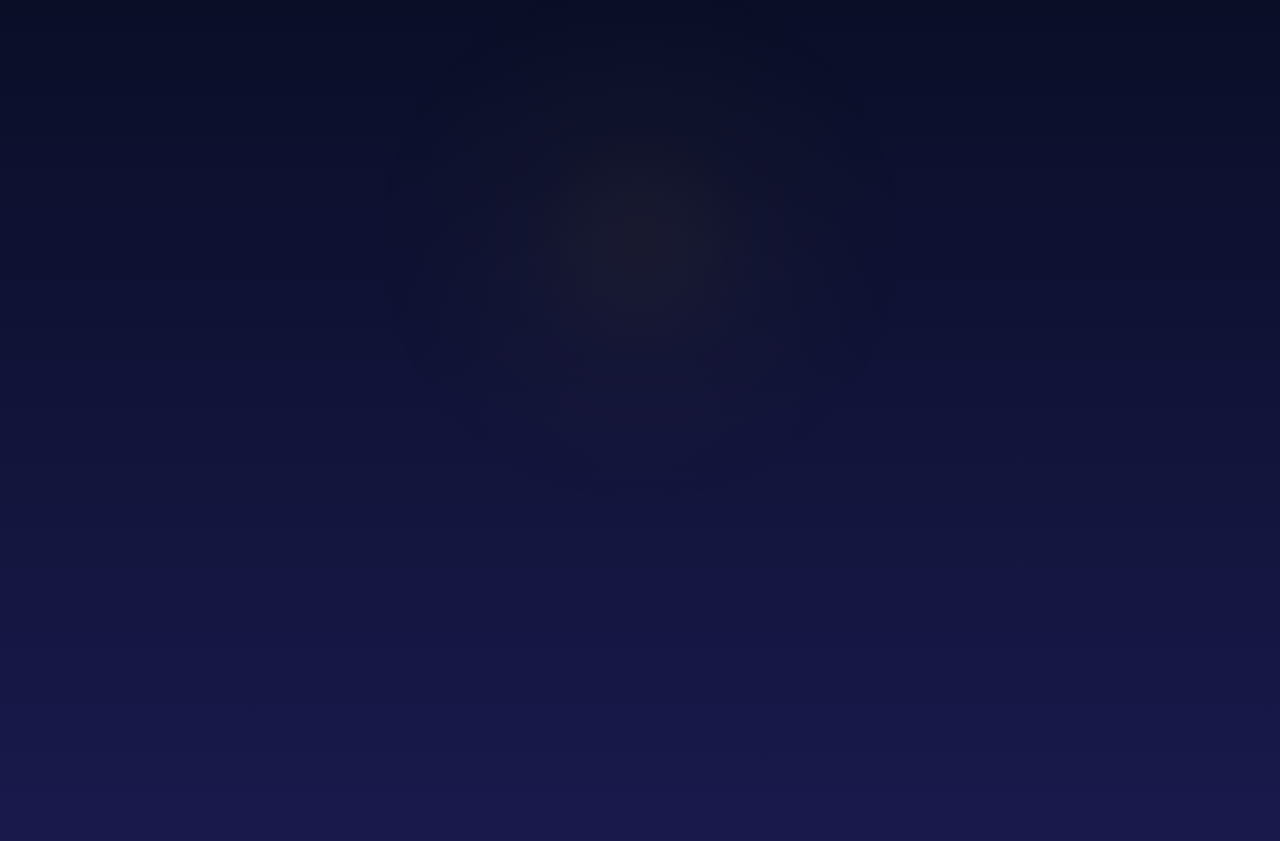
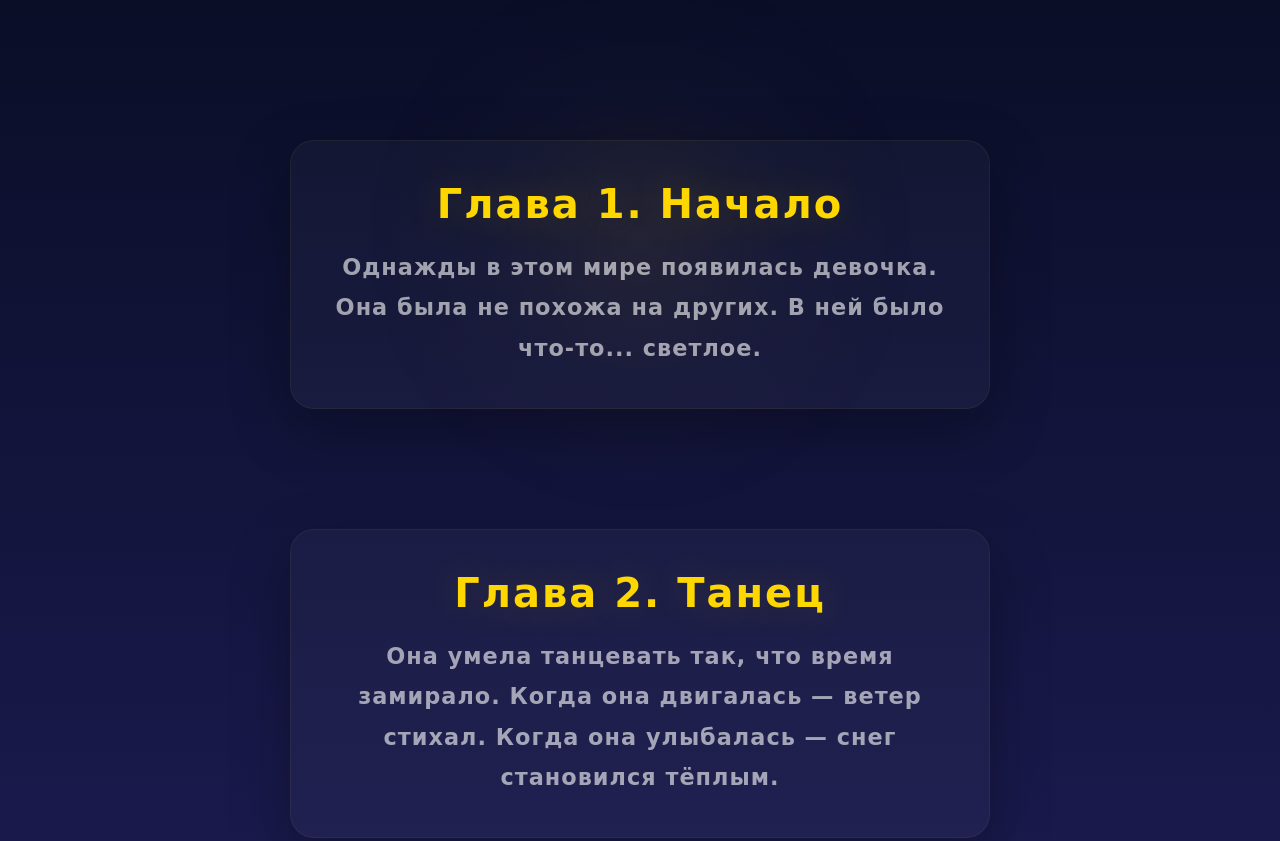
Before and after one commit to klimakorykin-sudo/1-15-33, a website: page app/pages/story/index.html in a window 1280 px wide. Shown: the top 841 px of the page. Drawn offline with Linux system fonts and the light colour scheme.

Commit message:
Update index.html

```diff
--- a/app/pages/story/index.html
+++ b/app/pages/story/index.html
@@ -7,7 +7,7 @@
     <link rel="stylesheet" href="/1-15-33/app/styles/variables.css">
     <link rel="stylesheet" href="/1-15-33/app/styles/global.css">
     <link rel="stylesheet" href="/1-15-33/app/styles/dark-mode.css">
-    <link rel="stylesheet" href="story.css">
+    <link rel="stylesheet" href="/1-15-33/app/pages/story/story.css">
 </head>
 <body>
     <main class="story">
@@ -60,5 +60,6 @@
 
         <a href="#/" class="story-back handwritten">← назад</a>
     </main>
+    <script src="/1-15-33/app/pages/story/story.js"></script>
 </body>
 </html>
```
